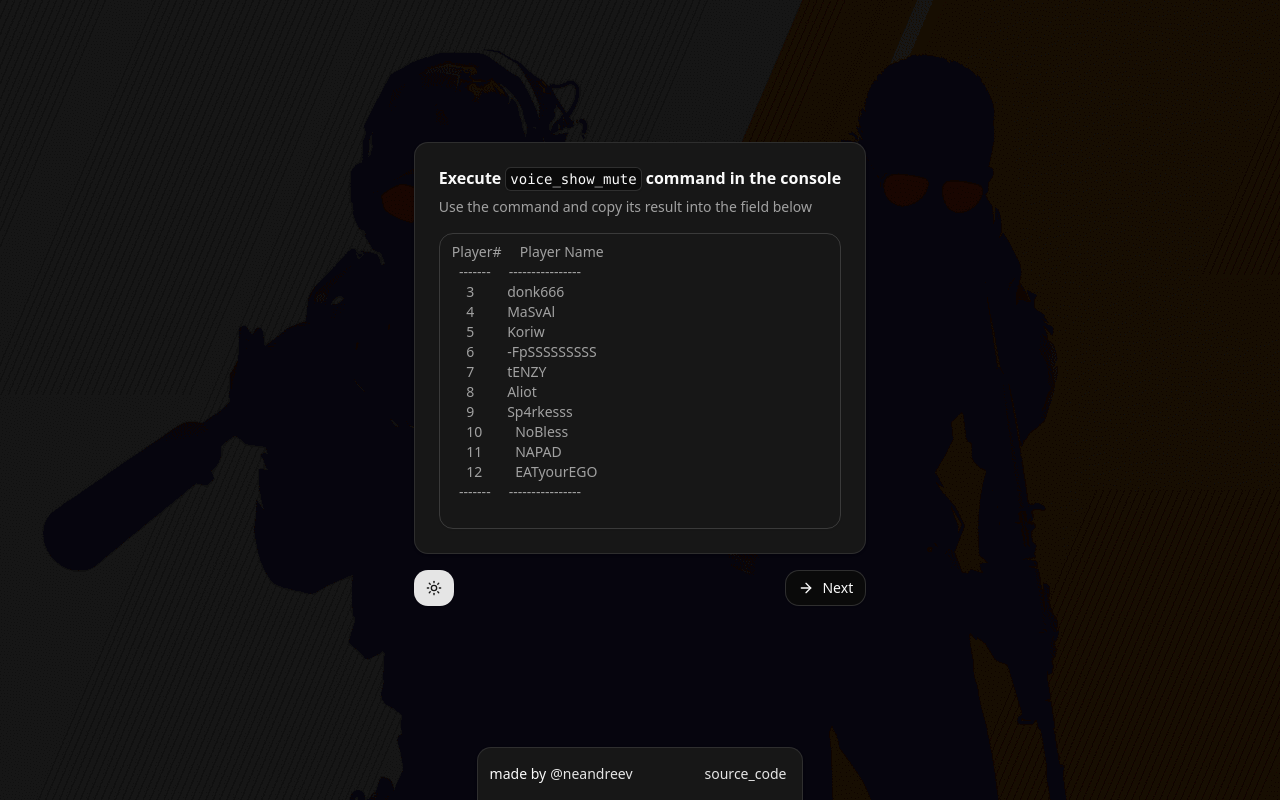
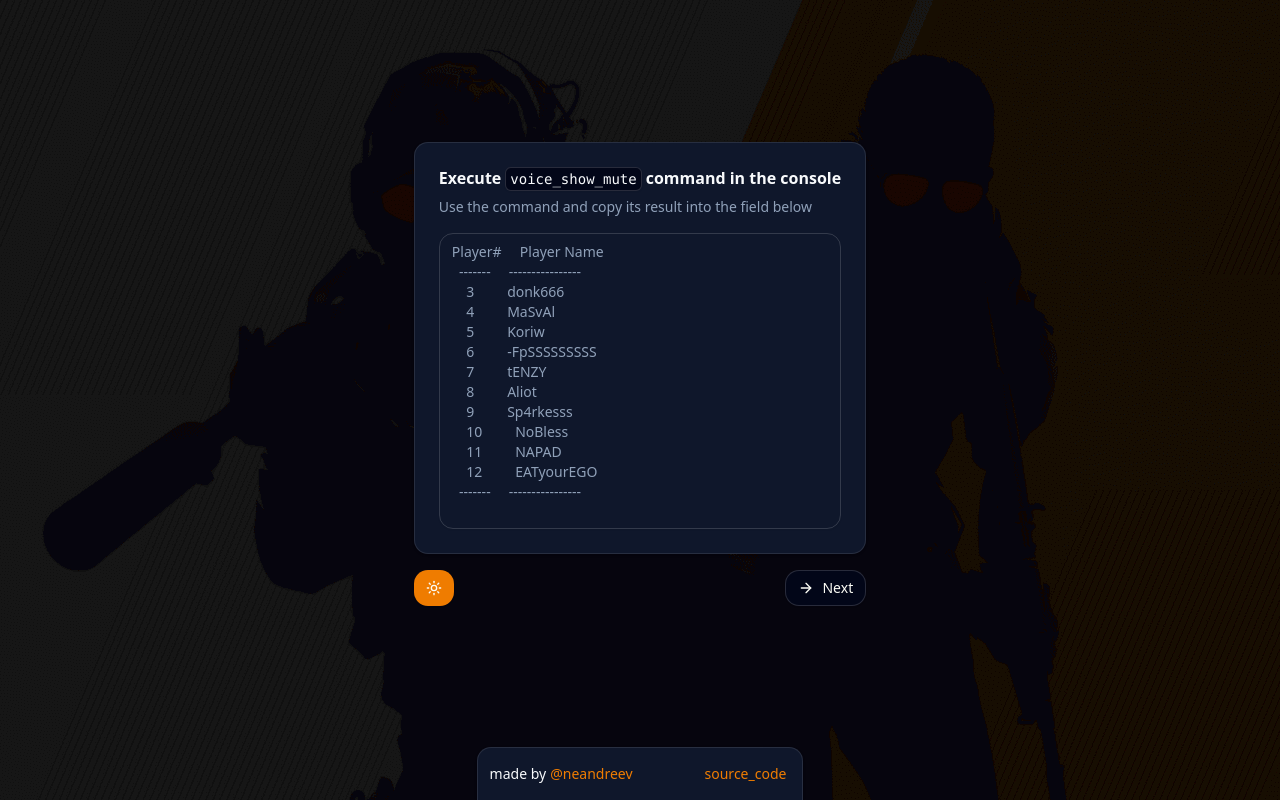
Before and after one commit to neandreev/CS2DemoVoices, a React (Vite) app: page / in a window 1280 px wide. Built offline with nearby package versions, Linux system fonts and the light colour scheme.

Commit message:
Add blue-orange theme

```diff
--- a/src/index.css
+++ b/src/index.css
@@ -6,28 +6,28 @@
 :root {
   --radius: 0.625rem;
   --background: oklch(1 0 0);
-  --foreground: oklch(0.145 0 0);
+  --foreground: oklch(0.15 0.03 28);
   --card: oklch(1 0 0);
-  --card-foreground: oklch(0.145 0 0);
+  --card-foreground: oklch(0.15 0.03 28);
   --popover: oklch(1 0 0);
-  --popover-foreground: oklch(0.145 0 0);
-  --primary: oklch(0.205 0 0);
-  --primary-foreground: oklch(0.985 0 0);
-  --secondary: oklch(0.97 0 0);
-  --secondary-foreground: oklch(0.205 0 0);
-  --muted: oklch(0.97 0 0);
-  --muted-foreground: oklch(0.556 0 0);
-  --accent: oklch(0.97 0 0);
-  --accent-foreground: oklch(0.205 0 0);
-  --destructive: oklch(0.577 0.245 27.325);
-  --border: oklch(0.922 0 0);
-  --input: oklch(0.922 0 0);
-  --ring: oklch(0.708 0 0);
-  --chart-1: oklch(0.646 0.222 41.116);
-  --chart-2: oklch(0.6 0.118 184.704);
-  --chart-3: oklch(0.398 0.07 227.392);
-  --chart-4: oklch(0.828 0.189 84.429);
-  --chart-5: oklch(0.769 0.188 70.08);
+  --popover-foreground: oklch(0.15 0.03 28);
+  --primary: oklch(0.74 0.18 70);
+  --primary-foreground: oklch(0.99 0.01 110);
+  --secondary: oklch(0.97 0.01 100);
+  --secondary-foreground: oklch(0.30 0.03 50);
+  --muted: oklch(0.97 0.01 100);
+  --muted-foreground: oklch(0.60 0.01 60);
+  --accent: oklch(0.97 0.01 100);
+  --accent-foreground: oklch(0.30 0.03 50);
+  --destructive: oklch(0.77 0.24 40);
+  --border: oklch(0.93 0.01 60);
+  --input: oklch(0.93 0.01 60);
+  --ring: oklch(0.74 0.18 70);
+  --chart-1: oklch(0.78 0.20 40);
+  --chart-2: oklch(0.60 0.15 190);
+  --chart-3: oklch(0.40 0.10 210);
+  --chart-4: oklch(0.85 0.15 90);
+  --chart-5: oklch(0.85 0.20 75);
   --sidebar: oklch(0.985 0 0);
   --sidebar-foreground: oklch(0.145 0 0);
   --sidebar-primary: oklch(0.205 0 0);
@@ -39,29 +39,29 @@
 }
 
 .dark {
-  --background: oklch(0.145 0 0);
-  --foreground: oklch(0.985 0 0);
-  --card: oklch(0.205 0 0);
-  --card-foreground: oklch(0.985 0 0);
-  --popover: oklch(0.205 0 0);
-  --popover-foreground: oklch(0.985 0 0);
-  --primary: oklch(0.922 0 0);
-  --primary-foreground: oklch(0.205 0 0);
-  --secondary: oklch(0.269 0 0);
-  --secondary-foreground: oklch(0.985 0 0);
-  --muted: oklch(0.269 0 0);
-  --muted-foreground: oklch(0.708 0 0);
-  --accent: oklch(0.269 0 0);
-  --accent-foreground: oklch(0.985 0 0);
-  --destructive: oklch(0.704 0.191 22.216);
+  --background: oklch(0.129 0.042 264.695);
+  --foreground: oklch(0.99 0.01 110);
+  --card: oklch(0.208 0.042 265.755);
+  --card-foreground: oklch(0.984 0.003 247.858);
+  --popover: oklch(0.208 0.042 265.755);
+  --popover-foreground: oklch(0.99 0.01 110);
+  --primary: oklch(0.70 0.20 65);
+  --primary-foreground: oklch(0.99 0.01 110);
+  --secondary: oklch(0.35 0.02 30);
+  --secondary-foreground: oklch(0.99 0.01 110);
+  --muted: oklch(0.35 0.02 30);
+  --muted-foreground: oklch(0.704 0.04 256.788);
+  --accent: oklch(0.35 0.02 30);
+  --accent-foreground: oklch(0.984 0.003 247.858);
+  --destructive: oklch(0.70 0.22 40);
   --border: oklch(1 0 0 / 10%);
   --input: oklch(1 0 0 / 15%);
-  --ring: oklch(0.556 0 0);
-  --chart-1: oklch(0.488 0.243 264.376);
-  --chart-2: oklch(0.696 0.17 162.48);
-  --chart-3: oklch(0.769 0.188 70.08);
-  --chart-4: oklch(0.627 0.265 303.9);
-  --chart-5: oklch(0.645 0.246 16.439);
+  --ring: oklch(0.70 0.20 65);
+  --chart-1: oklch(0.70 0.18 250);
+  --chart-2: oklch(0.65 0.15 180);
+  --chart-3: oklch(0.75 0.20 80);
+  --chart-4: oklch(0.80 0.18 300);
+  --chart-5: oklch(0.75 0.20 350);
   --sidebar: oklch(0.205 0 0);
   --sidebar-foreground: oklch(0.985 0 0);
   --sidebar-primary: oklch(0.488 0.243 264.376);
```
